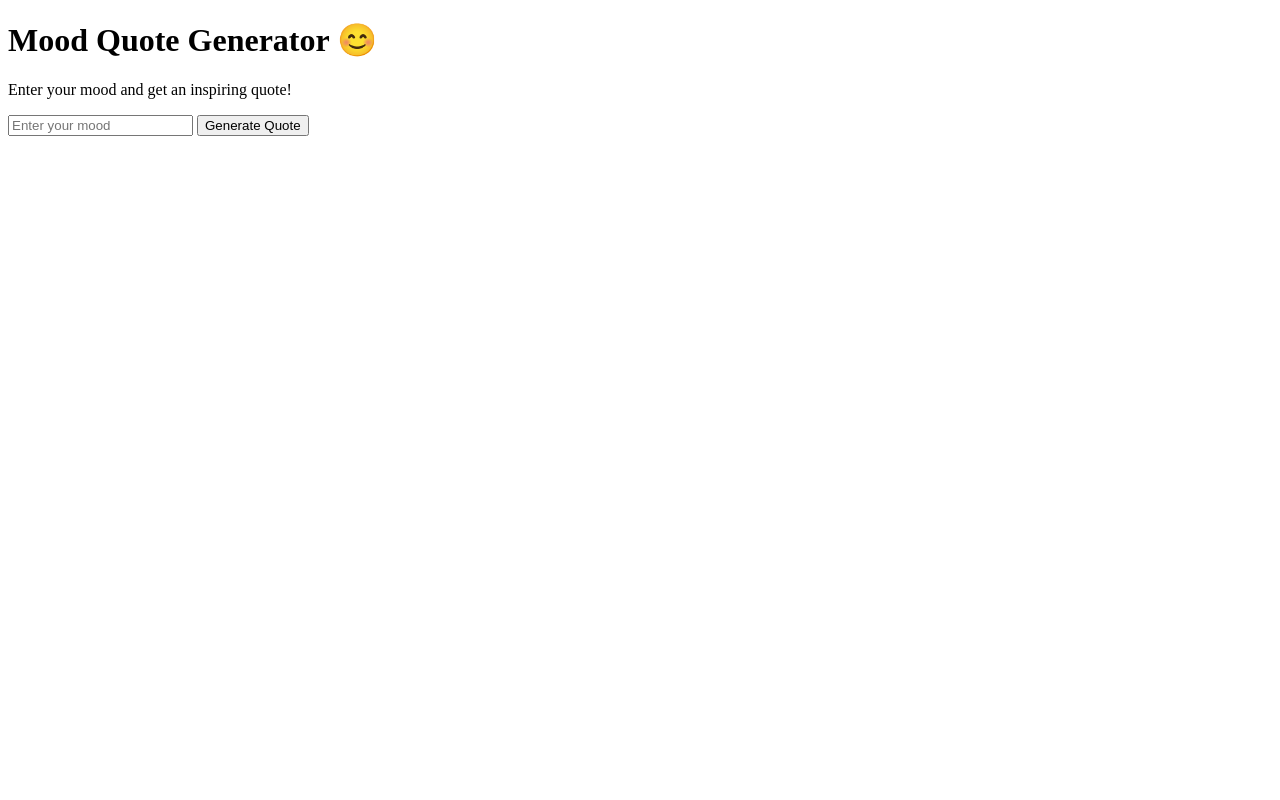
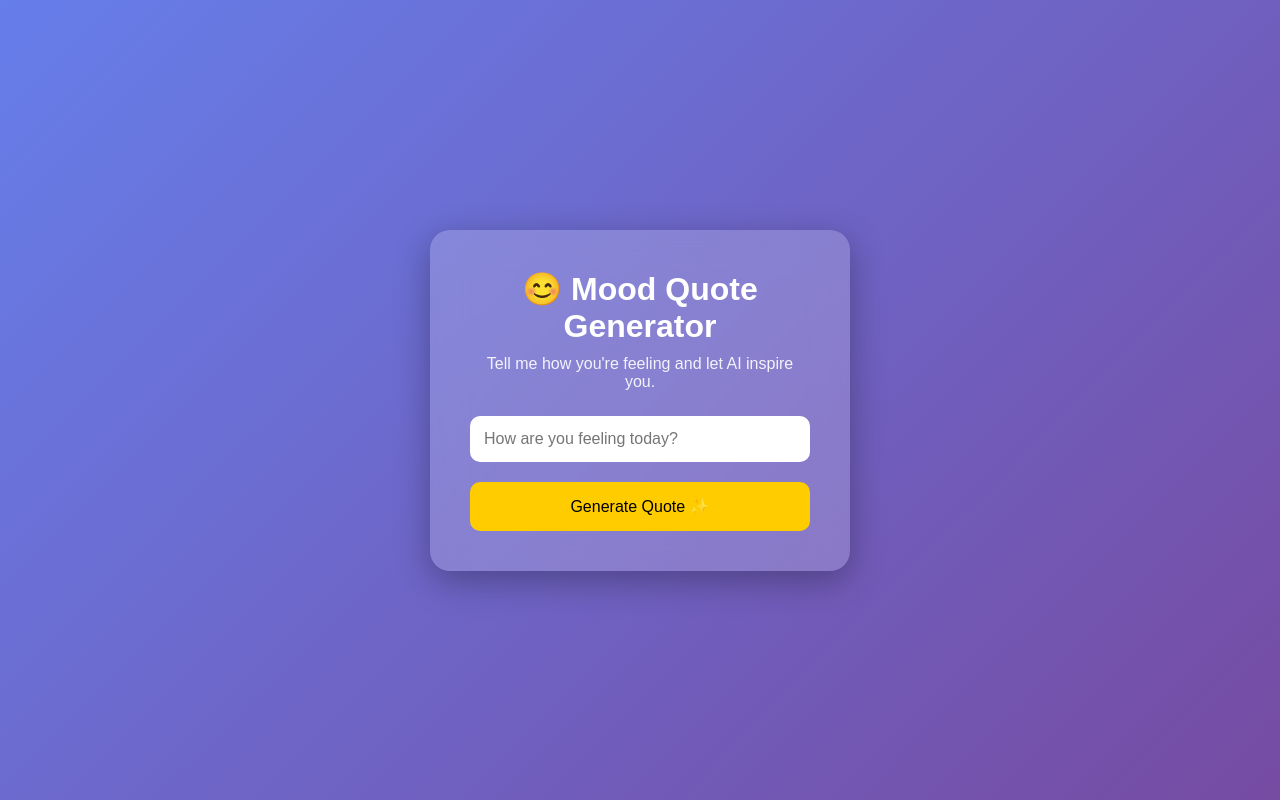
Before and after one commit to Nikhil-0118/MoodQuoteGenerator, a Flask app: page / in a window 1280 px wide. Run offline with Flask 3, Linux system fonts and the light colour scheme.

Commit message:
improved frontend ui

```diff
--- /dev/null
+++ b/static/script.js
@@ -0,0 +1,9 @@
+const form = document.getElementById("quoteForm");
+
+const loading = document.getElementById("loading");
+
+form.addEventListener("submit",()=>{
+
+    loading.style.display="block";
+
+});
--- a/static/style.css
+++ b/static/style.css
@@ -0,0 +1,161 @@
+*{
+    margin:0;
+    padding:0;
+    box-sizing:border-box;
+    font-family:Arial, Helvetica, sans-serif;
+}
+
+body{
+
+    display:flex;
+    justify-content:center;
+    align-items:center;
+
+    min-height:100vh;
+
+    background:linear-gradient(135deg,#667eea,#764ba2);
+
+}
+
+.container{
+
+    width:100%;
+    display:flex;
+    justify-content:center;
+    align-items:center;
+
+}
+
+.card{
+
+    width:420px;
+
+    background:rgba(255,255,255,0.18);
+
+    backdrop-filter:blur(18px);
+
+    padding:40px;
+
+    border-radius:20px;
+
+    color:white;
+
+    text-align:center;
+
+    box-shadow:0 10px 35px rgba(0,0,0,.3);
+
+}
+
+h1{
+
+    margin-bottom:10px;
+
+}
+
+.subtitle{
+
+    margin-bottom:25px;
+
+    opacity:.9;
+
+}
+
+input{
+
+    width:100%;
+
+    padding:14px;
+
+    border:none;
+
+    border-radius:10px;
+
+    font-size:16px;
+
+    margin-bottom:20px;
+
+}
+
+input:focus{
+
+    outline:none;
+
+}
+
+button{
+
+    width:100%;
+
+    padding:15px;
+
+    border:none;
+
+    border-radius:10px;
+
+    cursor:pointer;
+
+    font-size:16px;
+
+    background:#ffcc00;
+
+    transition:.3s;
+
+}
+
+button:hover{
+
+    transform:translateY(-3px);
+
+}
+
+.quote-box{
+
+    margin-top:30px;
+
+    background:white;
+
+    color:#333;
+
+    padding:20px;
+
+    border-radius:12px;
+
+    animation:fade .6s;
+
+}
+
+.quote-box h3{
+
+    margin-bottom:15px;
+
+}
+
+.loading{
+
+    display:none;
+
+    margin-top:20px;
+
+    font-weight:bold;
+
+}
+
+@keyframes fade{
+
+from{
+
+opacity:0;
+
+transform:translateY(15px);
+
+}
+
+to{
+
+opacity:1;
+
+transform:translateY(0);
+
+}
+
+}
--- a/templates/index.html
+++ b/templates/index.html
@@ -1,40 +1,64 @@
 <!DOCTYPE html>
-<html>
+<html lang="en">
 
 <head>
+
+    <meta charset="UTF-8">
+    <meta name="viewport" content="width=device-width, initial-scale=1.0">
+
     <title>Mood Quote Generator</title>
+
+    <link rel="stylesheet" href="{{ url_for('static', filename='style.css') }}">
+
 </head>
 
 <body>
 
-    <h1>Mood Quote Generator 😊</h1>
+<div class="container">
 
-    <p>Enter your mood and get an inspiring quote!</p>
+    <div class="card">
 
-    <form method="POST">
+        <h1>😊 Mood Quote Generator</h1>
+
+        <p class="subtitle">
+            Tell me how you're feeling and let AI inspire you.
+        </p>
+
+        <form method="POST" id="quoteForm">
 
             <input
                 type="text"
                 name="mood"
-            placeholder="Enter your mood"
+                placeholder="How are you feeling today?"
                 required>
 
-        <button type="submit">
-            Generate Quote
+            <button id="generateBtn">
+                Generate Quote ✨
             </button>
 
         </form>
 
+        <div id="loading" class="loading">
+            🤖 AI is thinking...
+        </div>
+
         {% if quote %}
 
-        <hr>
+        <div class="quote-box">
 
-        <h2>Your Quote</h2>
+            <h3>Your Quote</h3>
 
             <p>{{ quote }}</p>
 
+        </div>
+
         {% endif %}
 
+    </div>
+
+</div>
+
+<script src="{{ url_for('static', filename='script.js') }}"></script>
+
 </body>
-
 </html>
```
Lines whose indentation alone changed are shown as unchanged.
